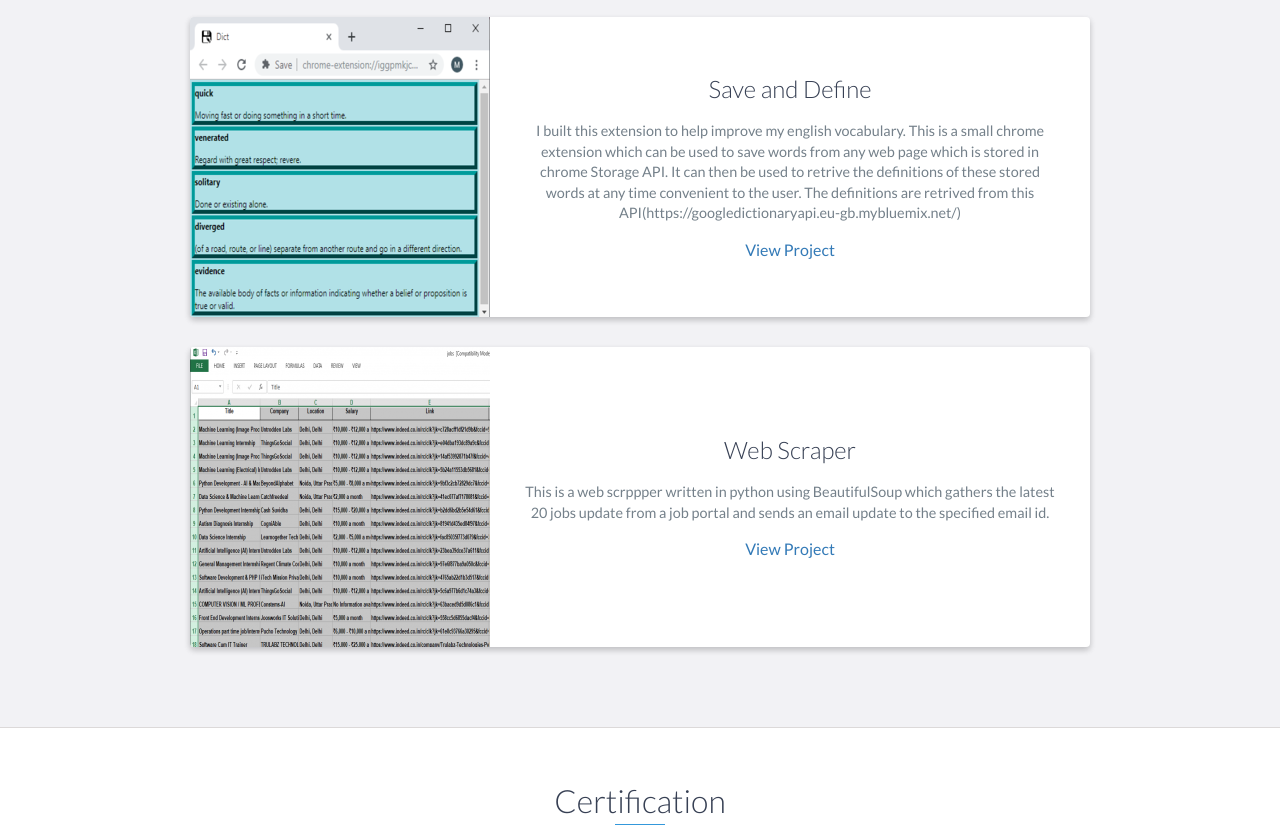
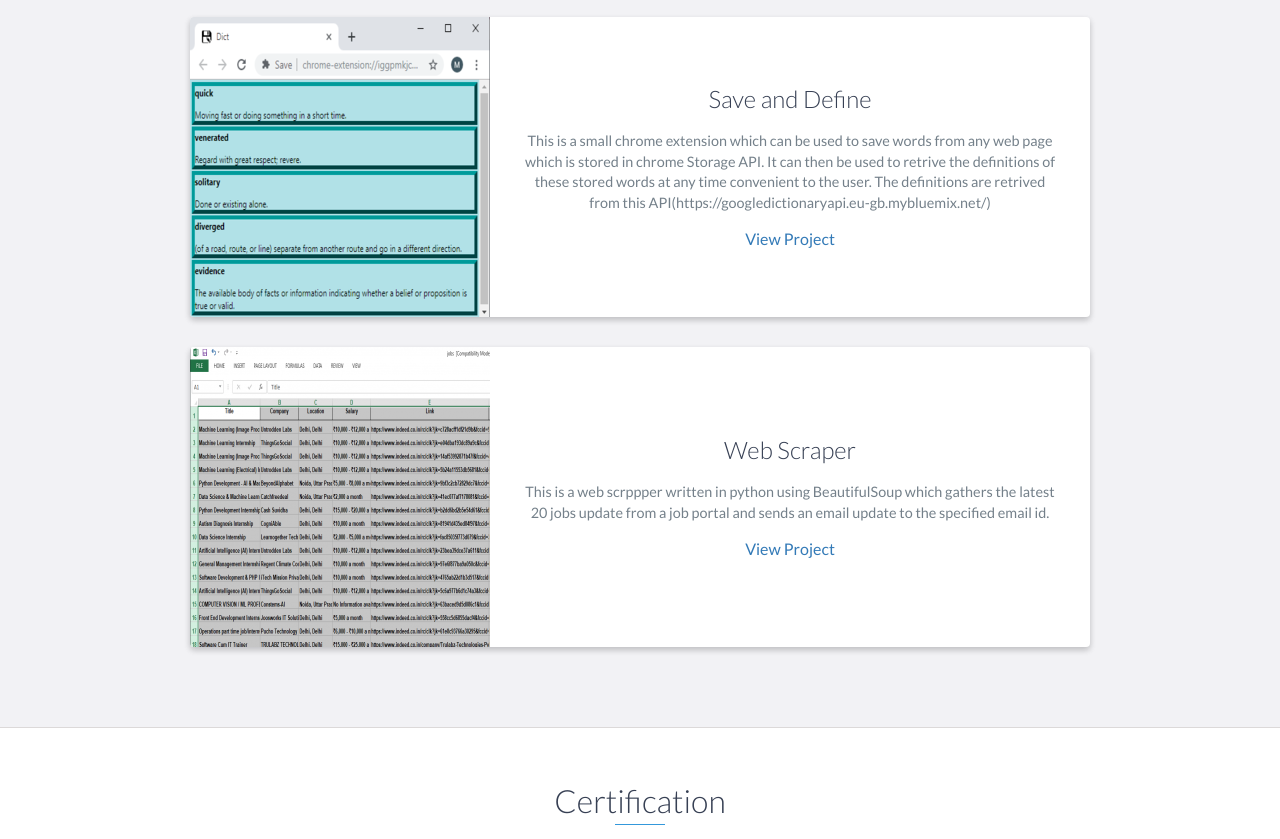
Before and after one commit to gmt20/mywebsite, a website: page index.html in a window 1280 px wide. Shown: the part 2660-3499 px from the top of the page. Drawn offline with nearby package versions, Linux system fonts and the light colour scheme.

Commit message:
Update index.html

```diff
--- a/index.html
+++ b/index.html
@@ -170,7 +170,7 @@ During training the ground truth tokens were fed into the lstm to get prediction
                     <div class="project-info">
                         <h3>Save and Define</h3>
                         <p>
-                           I built this extension to help improve my english vocabulary. This is a small chrome extension which can be used to save words from any web page which is stored in chrome Storage API. It can then be used to retrive the definitions of these stored words at any time convenient to the user. The definitions are retrived from this API(https://googledictionaryapi.eu-gb.mybluemix.net/)
+                           This is a small chrome extension which can be used to save words from any web page which is stored in chrome Storage API. It can then be used to retrive the definitions of these stored words at any time convenient to the user. The definitions are retrived from this API(https://googledictionaryapi.eu-gb.mybluemix.net/)
 			    </p>
 			    <a href="https://github.com/gmt20/Save_and_define_extension">View Project</a>
                     </div>
```
